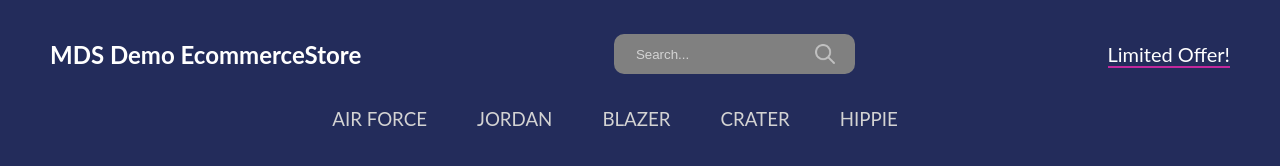
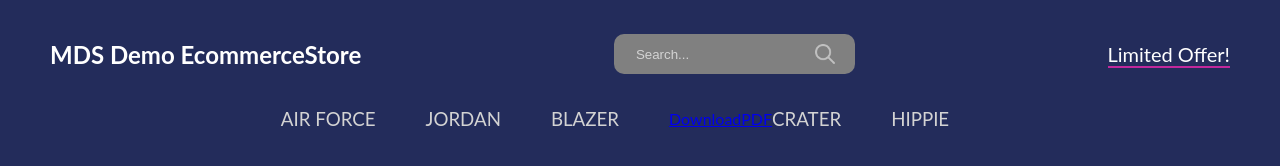
Before and after one commit to Jaise2002/WEB-ANALYTICS-WORKSHOP, a plain HTML site: page index.html in a window 1280 px wide. Shown: the top 166 px of the page. Drawn offline with Linux system fonts and the light colour scheme; a web font is replaced by a local one.

Commit message:
Update index.html

```diff
--- a/index.html
+++ b/index.html
@@ -87,6 +87,7 @@ height="0" width="0" style="display:none;visibility:hidden"></iframe></noscript>
             <h3 class="menuItem">AIR FORCE</h3>
             <h3 class="menuItem">JORDAN</h3>
             <h3 class="menuItem">BLAZER</h3>
+            <a href="/pdfs/document.pdf" target="_blank">DownloadPDF</a>
             <h3 class="menuItem">CRATER</h3>
             <h3 class="menuItem">HIPPIE</h3>
         </div>
```
